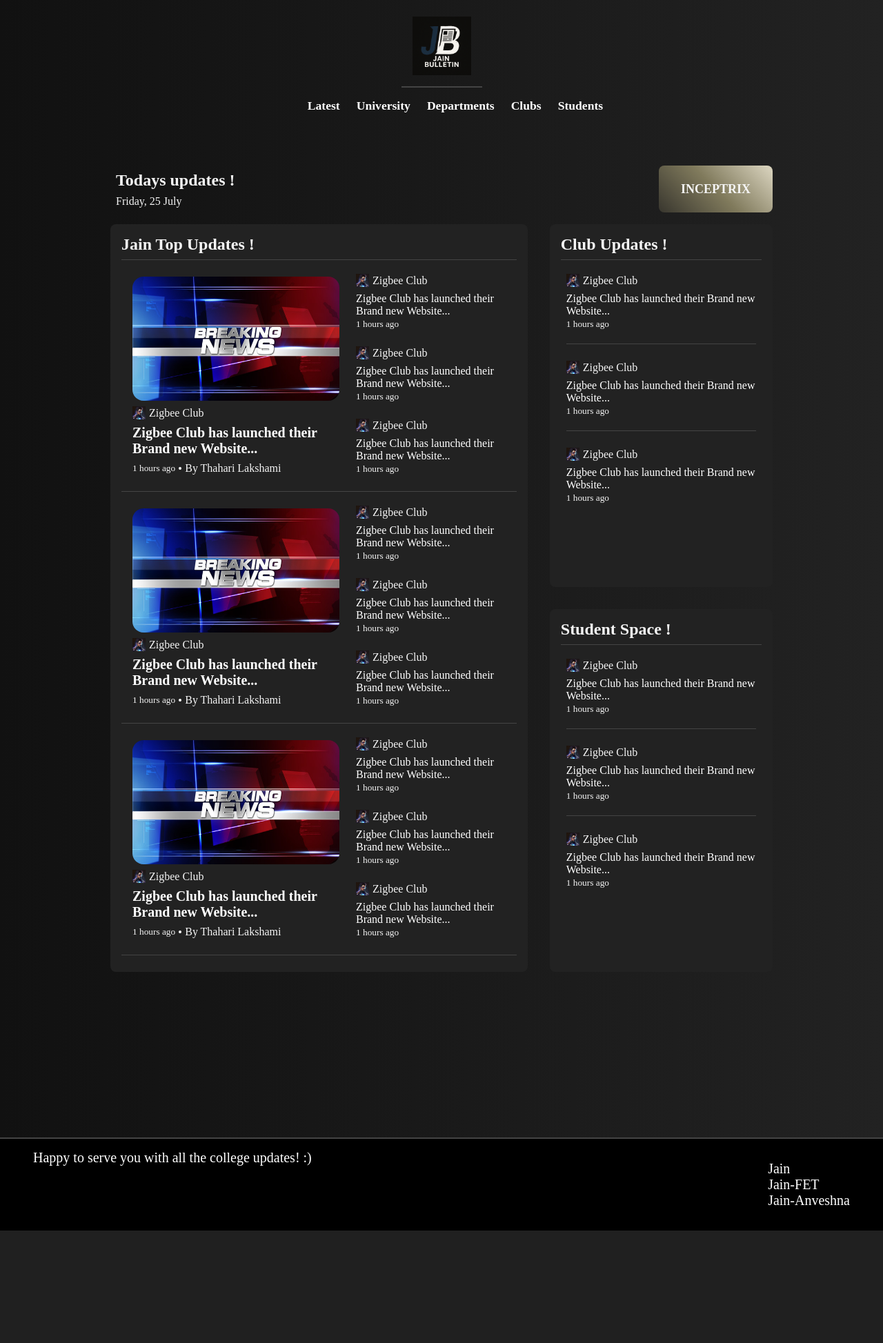
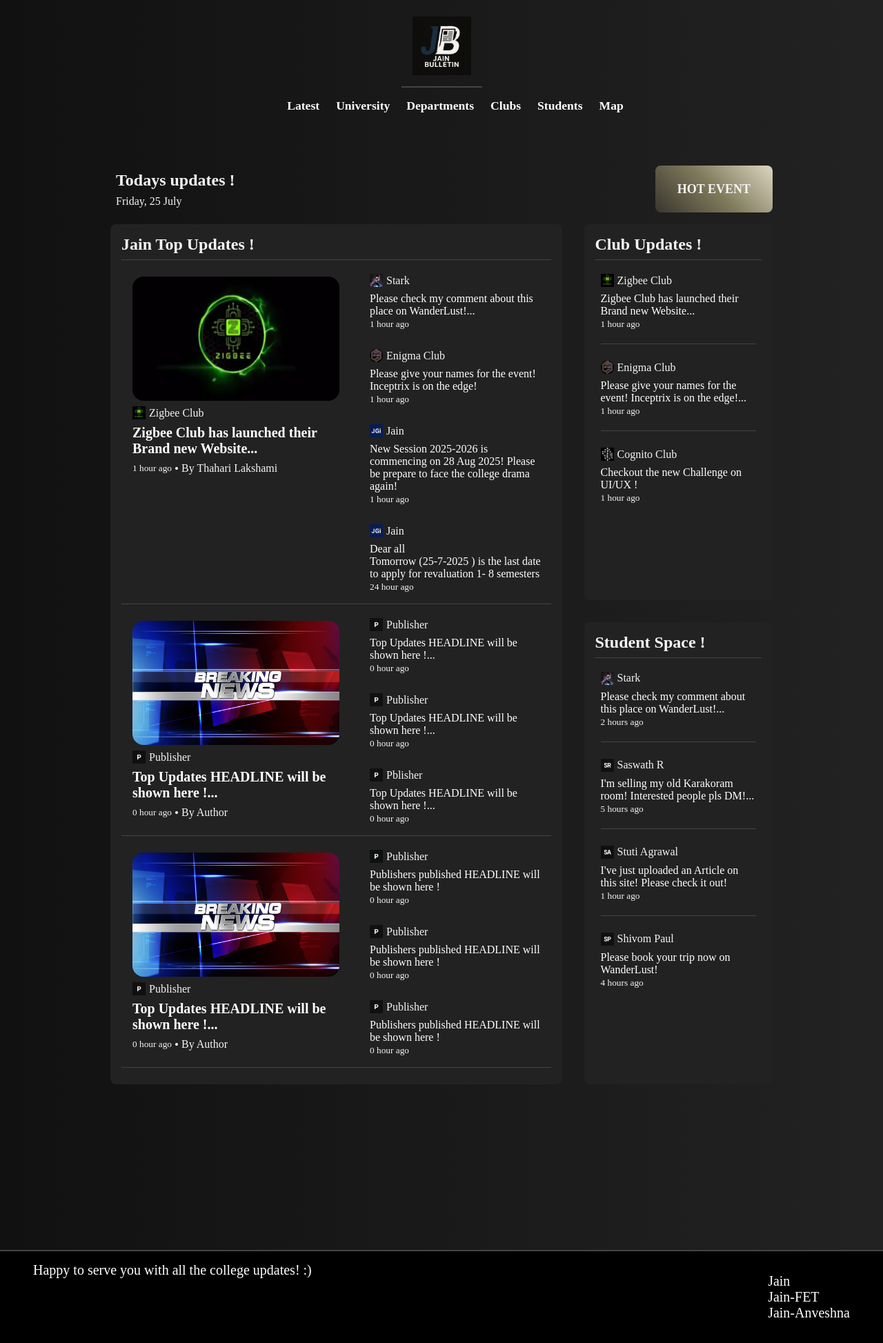
Before and after one commit to Starkkk24/Bulletin, a Flask app: page / in a window 1280 px wide. Shown: the whole page at 69% size. Before the commit the page ends 1784 px from the top, so only its background shows below. Run offline with Flask 3, Linux system fonts and the light colour scheme.

Commit message:
cmit-12 **

```diff
--- a/static/css/index.css
+++ b/static/css/index.css
@@ -29,6 +29,8 @@
 .page-wrap {
   padding-top: 15rem;
   padding-bottom: 15rem;
+  justify-content: center;
+  align-items: center;
     display: flex;
     flex-direction: row;
 }
@@ -53,7 +55,8 @@
 .hot-feed-content{
   display: flex;
   flex-direction: row;
-  justify-content: space-between;
+  /* justify-content: space-between; */
+  gap: 1.25rem;
   padding: 0;
   margin: 0;
 }
@@ -173,7 +176,7 @@
     padding: 0.5rem 0.5rem;
     display: grid;
     grid-template-columns: repeat(1, 1fr);
-    gap: 0.75rem;
+    gap: 1.5rem;
   }
 
     .direct-head a{
--- a/static/css/style.css
+++ b/static/css/style.css
@@ -40,7 +40,7 @@
     top: 0;
     left: 0;
     right: 0;
-    height: 5rem;
+    /* height: 5rem; */
     /* width: 80vw; */
     position: fixed;
     color: white;
@@ -50,6 +50,31 @@
     align-items: center;
     margin: 0;
     padding: 0.5rem 4rem;
+    background-color: rgba(0, 0, 0, 0); /* Start with transparent */
+    transition: background-color 0.3s ease;
+    /* border-bottom: 2px solid #444; */
+    /* background: linear-gradient(45deg, #111111, #111222, #222333, #222222, #333333); */
+    /* background-color: black; */
+    /* backdrop-filter: blur(10px); */
+}
+
+
+.nav-wrap{
+    top: 0;
+    left: 0;
+    right: 0;
+    /* height: 5rem; */
+    /* width: 80vw; */
+    position: fixed;
+    color: white;
+    display: flex;
+    flex-direction: column;
+    justify-content: space-between;
+    align-items: center;
+    margin: 0;
+    padding: 0.5rem 4rem;
+    background-color: rgba(0, 0, 0, 0); /* Start with transparent */
+    transition: background-color 0.3s ease;
     /* border-bottom: 2px solid #444; */
     /* background: linear-gradient(45deg, #111111, #111222, #222333, #222222, #333333); */
     /* background-color: black; */
--- /dev/null
+++ b/static/scripts/script.js
@@ -0,0 +1,20 @@
+// window.addEventListener('scroll', function() {
+//     const navbar = document.querySelector('nav'); // Replace with your navbar selector
+//     const scrollTop = window.pageYOffset || document.documentElement.scrollTop;
+//     const maxScroll = 200; // Distance to scroll before full opacity change
+
+//     // Calculate opacity (1 to 0.3 as you scroll)
+//     const opacity = Math.max(0.3, 1 - (scrollTop / maxScroll));
+//     navbar.style.opacity = opacity;
+// });
+
+
+window.addEventListener('scroll', function() {
+    const navbar = document.querySelector('.nav-wrap');
+    const scrollTop = window.pageYOffset || document.documentElement.scrollTop;
+    const maxScroll = 200; // Distance to scroll before full background
+
+    // Calculate opacity (0 to 0.9 as you scroll)
+    const opacity = Math.min(0.9, scrollTop / maxScroll);
+    navbar.style.backgroundColor = `rgba(0, 0, 0, ${opacity})`;
+});
--- a/templates/base.html
+++ b/templates/base.html
@@ -22,6 +22,7 @@
                     <li><a href="#dep">Departments</a></li>
                     <li><a href="#clubs">Clubs</a></li>
                     <li><a href="#students">Students</a></li>
+                    <li><a href="#map">Map</a></li>
                 </ul>
             </div>
         </div>
@@ -29,6 +30,7 @@
     <main>
         {% block content %} {% endblock %}
     </main>
+    <script src="../static/scripts/script.js"></script>
 
 
     <footer>
--- a/templates/index.html
+++ b/templates/index.html
@@ -11,7 +11,7 @@
                    <div><p>Friday, 25 July</p></div>
                 </div>
                 <div class="day" >
-                    <span>INCEPTRIX</span>
+                    <span>HOT EVENT</span>
                 </div>
             </div>
 
@@ -24,11 +24,11 @@
                                 <div class="hot-showcase">
                                     <article>
                                             <div><a href="#"></a></div>
-                                            <div><img class="artticle-image" src="../static/img/news.jpg"></img></div>
-                                            <div class="domain"><img src="../static/img/stark.png"> Zigbee Club</div>
+                                            <div><img class="artticle-image" src="../static/img/hd.png"></img></div>
+                                            <div class="domain"><img src="../static/img/zgb.png"> Zigbee Club</div>
                                             <div class="news-head"><a href="#">Zigbee Club has launched their Brand new Website...</a></div>
                                             <div class="article-update-details">
-                                                <time>1 hours ago</time>
+                                                <time>1 hour ago</time>
                                                 <hr>
                                                 <p>  By Thahari Lakshami</p>
                                             </div>
@@ -36,19 +36,24 @@
                                 </div>
                                 <div class="hot-directs">
                                     <div class="direct-feed">
-                                        <div class="domain"><img src="../static/img/stark.png"> Zigbee Club</div>
-                                        <div class="direct-head"><a href="#">Zigbee Club has launched their Brand new Website...</a></div>
-                                        <div><time>1 hours ago</time></div>
+                                        <div class="domain"><img src="../static/img/stark.png"> Stark</div>
+                                        <div class="direct-head"><a href="#">Please check my comment about this place on WanderLust!...</a></div>
+                                        <div><time>1 hour ago</time></div>
                                     </div>
                                     <div class="direct-feed">
-                                        <div class="domain"><img src="../static/img/stark.png"> Zigbee Club</div>
-                                        <div class="direct-head"><a href="#">Zigbee Club has launched their Brand new Website...</a></div>
-                                        <div><time>1 hours ago</time></div>
+                                        <div class="domain"><img src="../static/img/en.png"> Enigma Club</div>
+                                        <div class="direct-head"><a href="#">Please give your names for the event! Inceptrix is on the edge!</a></div>
+                                        <div><time>1 hour ago</time></div>
                                     </div>
                                     <div class="direct-feed">
-                                        <div class="domain"><img src="../static/img/stark.png"> Zigbee Club</div>
-                                        <div class="direct-head"><a href="#">Zigbee Club has launched their Brand new Website...</a></div>
-                                        <div><time>1 hours ago</time></div>
+                                        <div class="domain"><img src="../static/img/JGi.png"> Jain</div>
+                                        <div class="direct-head"><a href="#">New Session 2025-2026 is commencing on 28 Aug 2025! Please be prepare to face the college drama again!</a></div>
+                                        <div><time>1 hour ago</time></div>
+                                    </div>
+                                    <div class="direct-feed">
+                                        <div class="domain"><img src="../static/img/JGi.png"> Jain</div>
+                                        <div class="direct-head"><a href="#">Dear all <br>Tomorrow (25-7-2025 ) is the last date to apply for revaluation 1- 8 semesters </a></div>
+                                        <div><time>24 hour ago</time></div>
                                     </div>
                                 </div>
                         </div>
@@ -59,64 +64,65 @@
                                     <article>
                                             <div><a href="#"></a></div>
                                             <div><img class="artticle-image" src="../static/img/news.jpg"></img></div>
-                                            <div class="domain"><img src="../static/img/stark.png"> Zigbee Club</div>
-                                            <div class="news-head"><a href="#">Zigbee Club has launched their Brand new Website...</a></div>
+                                            <div class="domain"><img src="../static/img/P.png"> Publisher</div>
+                                            <div class="news-head"><a href="#">Top Updates HEADLINE will be shown here !...</a></div>
                                             <div class="article-update-details">
-                                                <time>1 hours ago</time>
+                                                <time>0 hour ago</time>
                                                 <hr>
-                                                <p>  By Thahari Lakshami</p>
+                                                <p>  By Author</p>
                                             </div>
                                     </article>
                                 </div>
                                 <div class="hot-directs">
                                     <div class="direct-feed">
-                                        <div class="domain"><img src="../static/img/stark.png"> Zigbee Club</div>
-                                        <div class="direct-head"><a href="#">Zigbee Club has launched their Brand new Website...</a></div>
-                                        <div><time>1 hours ago</time></div>
+                                        <div class="domain"><img src="../static/img/P.png"> Publisher</div>
+                                        <div class="direct-head"><a href="#">Top Updates HEADLINE will be shown here !...</a></div>
+                                        <div><time>0 hour ago</time></div>
                                     </div>
                                     <div class="direct-feed">
-                                        <div class="domain"><img src="../static/img/stark.png"> Zigbee Club</div>
-                                        <div class="direct-head"><a href="#">Zigbee Club has launched their Brand new Website...</a></div>
-                                        <div><time>1 hours ago</time></div>
+                                        <div class="domain"><img src="../static/img/P.png"> Publisher</div>
+                                        <div class="direct-head"><a href="#">Top Updates HEADLINE will be shown here !...</a></div>
+                                        <div><time>0 hour ago</time></div>
                                     </div>
                                     <div class="direct-feed">
-                                        <div class="domain"><img src="../static/img/stark.png"> Zigbee Club</div>
-                                        <div class="direct-head"><a href="#">Zigbee Club has launched their Brand new Website...</a></div>
-                                        <div><time>1 hours ago</time></div>
+                                        <div class="domain"><img src="../static/img/P.png"> Pblisher</div>
+                                        <div class="direct-head"><a href="#">Top Updates HEADLINE will be shown here !...</a></div>
+                                        <div><time>0 hour ago</time></div>
                                     </div>
                                 </div>
                         </div>
                         <hr>
+
 
                         <div class="hot-feed-content">
                                 <div class="hot-showcase">
                                     <article>
                                             <div><a href="#"></a></div>
                                             <div><img class="artticle-image" src="../static/img/news.jpg"></img></div>
-                                            <div class="domain"><img src="../static/img/stark.png"> Zigbee Club</div>
-                                            <div class="news-head"><a href="#">Zigbee Club has launched their Brand new Website...</a></div>
+                                            <div class="domain"><img src="../static/img/P.png"> Publisher</div>
+                                            <div class="news-head"><a href="#">Top Updates HEADLINE will be shown here !...</a></div>
                                             <div class="article-update-details">
-                                                <time>1 hours ago</time>
+                                                <time>0 hour ago</time>
                                                 <hr>
-                                                <p>  By Thahari Lakshami</p>
+                                                <p>  By Author</p>
                                             </div>
                                     </article>
                                 </div>
                                 <div class="hot-directs">
                                     <div class="direct-feed">
-                                        <div class="domain"><img src="../static/img/stark.png"> Zigbee Club</div>
-                                        <div class="direct-head"><a href="#">Zigbee Club has launched their Brand new Website...</a></div>
-                                        <div><time>1 hours ago</time></div>
+                                        <div class="domain"><img src="../static/img/P.png"> Publisher</div>
+                                        <div class="direct-head"><a href="#">Publishers published HEADLINE will be shown here ! </a></div>
+                                        <div><time>0 hour ago</time></div>
                                     </div>
                                     <div class="direct-feed">
-                                        <div class="domain"><img src="../static/img/stark.png"> Zigbee Club</div>
-                                        <div class="direct-head"><a href="#">Zigbee Club has launched their Brand new Website...</a></div>
-                                        <div><time>1 hours ago</time></div>
+                                        <div class="domain"><img src="../static/img/P.png"> Publisher</div>
+                                        <div class="direct-head"><a href="#">Publishers published HEADLINE will be shown here !</a></div>
+                                        <div><time>0 hour ago</time></div>
                                     </div>
                                     <div class="direct-feed">
-                                        <div class="domain"><img src="../static/img/stark.png"> Zigbee Club</div>
-                                        <div class="direct-head"><a href="#">Zigbee Club has launched their Brand new Website...</a></div>
-                                        <div><time>1 hours ago</time></div>
+                                        <div class="domain"><img src="../static/img/P.png"> Publisher</div>
+                                        <div class="direct-head"><a href="#">Publishers published HEADLINE will be shown here !</a></div>
+                                        <div><time>0 hour ago</time></div>
                                     </div>
                                 </div>
                         </div>
@@ -130,21 +136,21 @@
 
                         <div class="clubs-feed-space">
                                 <div class="direct-feed">
-                                    <div class="domain"><img src="../static/img/stark.png"> Zigbee Club</div>
+                                    <div class="domain"><img src="../static/img/zgb.png"> Zigbee Club</div>
                                     <div class="direct-head"><a href="#">Zigbee Club has launched their Brand new Website...</a></div>
-                                    <div><time>1 hours ago</time></div>
+                                    <div><time>1 hour ago</time></div>
                                 </div>
                                 <hr>
                                 <div class="direct-feed">
-                                    <div class="domain"><img src="../static/img/stark.png"> Zigbee Club</div>
-                                    <div class="direct-head"><a href="#">Zigbee Club has launched their Brand new Website...</a></div>
-                                    <div><time>1 hours ago</time></div>
+                                    <div class="domain"><img src="../static/img/en.png"> Enigma Club</div>
+                                    <div class="direct-head"><a href="#">Please give your names for the event! Inceptrix is on the edge!...</a></div>
+                                    <div><time>1 hour ago</time></div>
                                 </div>
                                 <hr>
                                 <div class="direct-feed">
-                                    <div class="domain"><img src="../static/img/stark.png"> Zigbee Club</div>
-                                    <div class="direct-head"><a href="#">Zigbee Club has launched their Brand new Website...</a></div>
-                                    <div><time>1 hours ago</time></div>
+                                    <div class="domain"><img src="../static/img/cc.png"> Cognito Club</div>
+                                    <div class="direct-head"><a href="#">Checkout the new Challenge on UI/UX !</a></div>
+                                    <div><time>1 hour ago</time></div>
                                 </div>
                         </div>
                     </div>
@@ -155,21 +161,27 @@
 
                         <div class="clubs-feed-space">
                                 <div class="direct-feed">
-                                    <div class="domain"><img src="../static/img/stark.png"> Zigbee Club</div>
-                                    <div class="direct-head"><a href="#">Zigbee Club has launched their Brand new Website...</a></div>
-                                    <div><time>1 hours ago</time></div>
+                                    <div class="domain"><img src="../static/img/stark.png"> Stark</div>
+                                    <div class="direct-head"><a href="#">Please check my comment about this place on WanderLust!...</a></div>
+                                    <div><time>2 hours ago</time></div>
                                 </div>
                                 <hr>
                                 <div class="direct-feed">
-                                    <div class="domain"><img src="../static/img/stark.png"> Zigbee Club</div>
-                                    <div class="direct-head"><a href="#">Zigbee Club has launched their Brand new Website...</a></div>
-                                    <div><time>1 hours ago</time></div>
+                                    <div class="domain"><img src="../static/img/SR.png"> Saswath R</div>
+                                    <div class="direct-head"><a href="#">I'm selling my old Karakoram room! Interested people pls DM!...</a></div>
+                                    <div><time>5 hours ago</time></div>
                                 </div>
                                 <hr>
                                 <div class="direct-feed">
-                                    <div class="domain"><img src="../static/img/stark.png"> Zigbee Club</div>
-                                    <div class="direct-head"><a href="#">Zigbee Club has launched their Brand new Website...</a></div>
-                                    <div><time>1 hours ago</time></div>
+                                    <div class="domain"><img src="../static/img/SA.png"> Stuti Agrawal</div>
+                                    <div class="direct-head"><a href="#">I've just uploaded an Article on this site! Please check it out!</a></div>
+                                    <div><time>1 hour ago</time></div>
+                                </div>
+                                <hr>
+                                <div class="direct-feed">
+                                    <div class="domain"><img src="../static/img/SP.png"> Shivom Paul</div>
+                                    <div class="direct-head"><a href="">Please book your trip now on WanderLust!</a></div>
+                                    <div><time>4 hours ago</time></div>
                                 </div>
                         </div>
                     </div>
```
Also changed, not shown: static/img/JGi.png (added), static/img/P.png (added), static/img/SA.png (added), static/img/SP.png (added), static/img/SR.png (added), static/img/cc.png (added), static/img/en.png (added), static/img/hd.png (added), static/img/jain.jpg (added), static/img/zgb.png, templates/profile.html (added).
